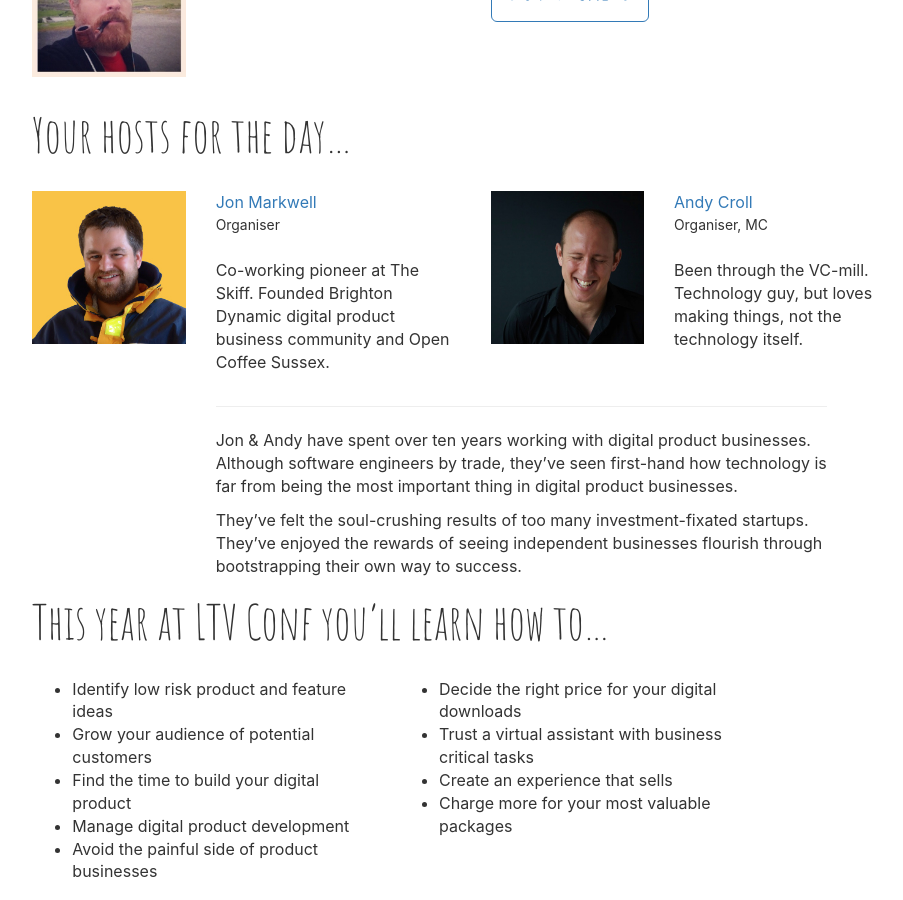
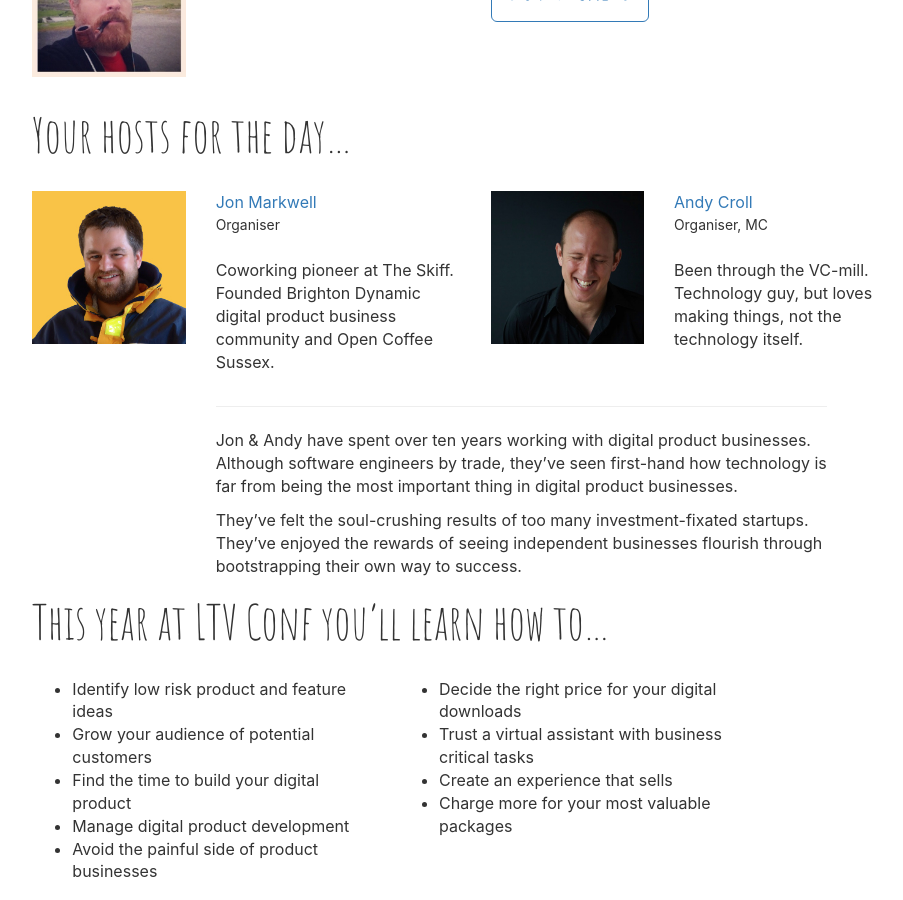
Before and after one commit to andycroll/ltvconf-2016, a Jekyll site: the page built from index.html, in a window 1280 px wide and 900 px high, scrolled down 2792 px. Shown: the whole window, without its empty margins (256-1159 px from the left). Built offline with Jekyll 4.4.1, drawn with Linux system fonts in a browser that asks for light colours; comment, search, counter and statistics services are not loaded.

Commit message:
Coworking at The Skiff has no hyphen.

```diff
--- a/index.html
+++ b/index.html
@@ -156,7 +156,7 @@ title: "Life Time Value Conference 2016"
           <a href="https://twitter.com/jot">Jon Markwell</a><br />
           <small>Organiser</small>
           <br /><br />
-          Co-working pioneer at The Skiff. Founded Brighton Dynamic digital product business community and Open Coffee Sussex.
+          Coworking pioneer at The Skiff. Founded Brighton Dynamic digital product business community and Open Coffee Sussex.
         </p>
       </div>
       <div class="col-xs-4 col-sm-2">
```
